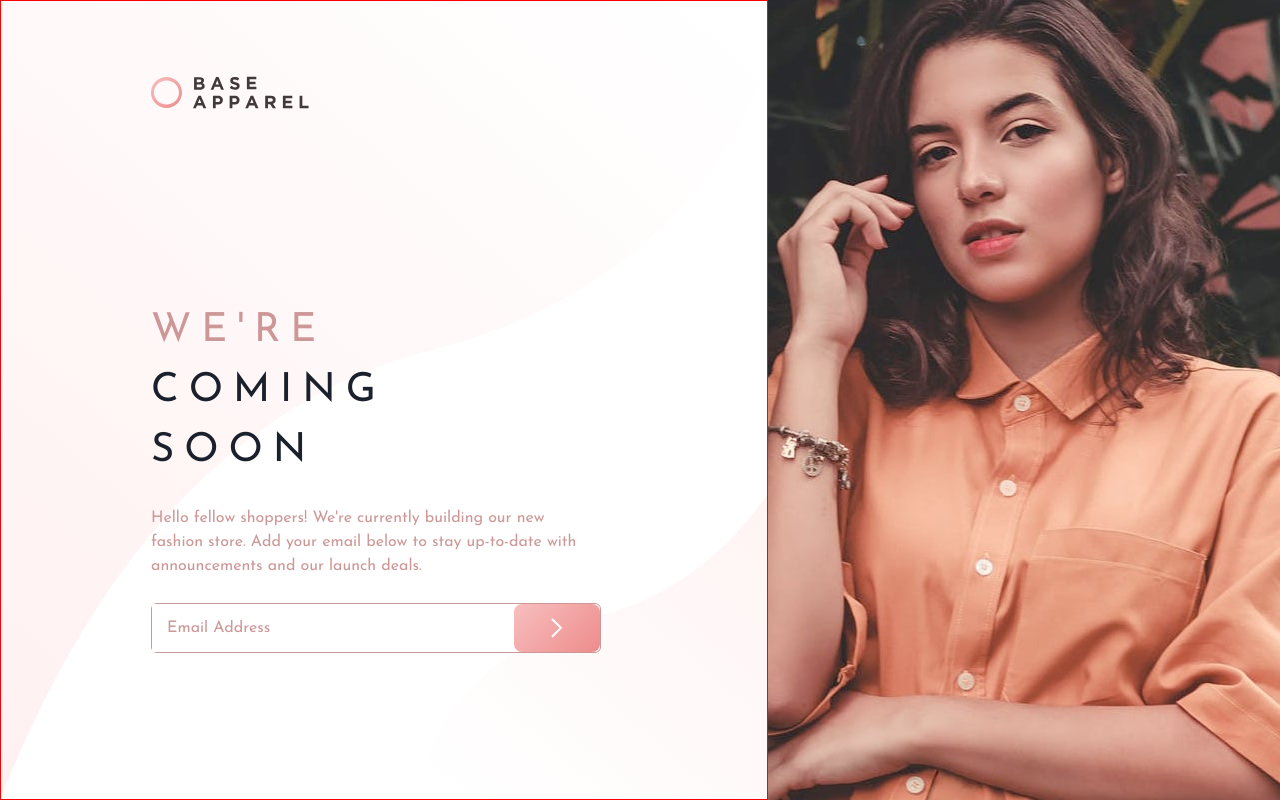
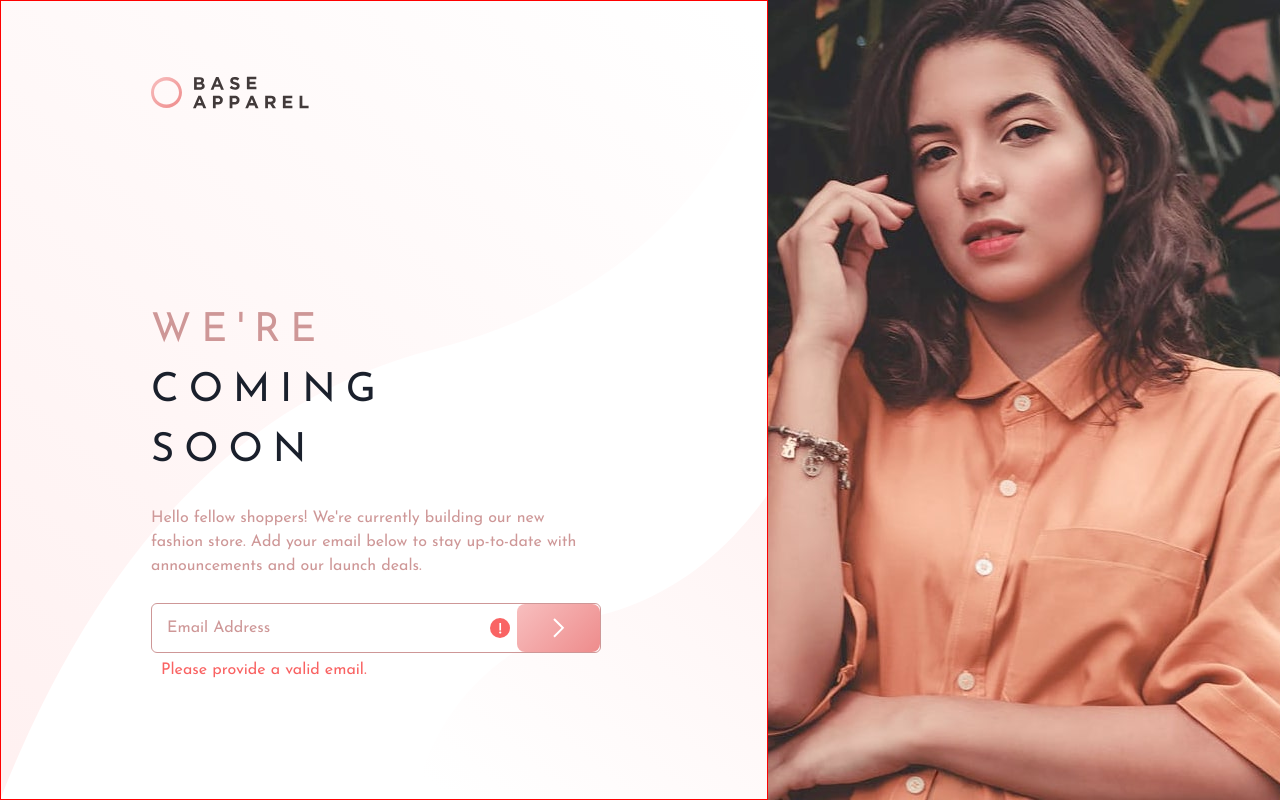
Before and after one commit to davidadediji/base-apparel, a React (Vite) app: page / in a window 1280 px wide. Both pictures are taken after a click on the button 556 px from the left and 628 px from the top of the page. Built offline with nearby package versions, Linux system fonts and the light colour scheme.

Commit message:
chore: add error states and hover

```diff
--- a/src/components/Form.tsx
+++ b/src/components/Form.tsx
@@ -1,38 +1,57 @@
 import React, { useState } from 'react';
 import ArrowRightIcon from '../assets/images/icon-arrow.svg';
-import { Input, Box, Button, Img, Flex } from '@chakra-ui/react';
+import { Input, Box, Button, Img, Flex, Text, color } from '@chakra-ui/react';
+import Error from '../assets/images/icon-error.svg';
 import '../utils/index.css';
 
+export const Form = () => {
+	const [message, setMessage] = useState<string>('');
+	const [isError, setIsError] = useState<Boolean>();
 
-
-export const Form = () => {
-    const [message, setMessage] = useState('');
-    const [error, setError] = useState('');
+	const handleClick = () => {
+		if (message.includes('@') && message !== '') {
+			setIsError(false);
+		} else {
+			setIsError(true);
+		}
+	};
 
 	return (
+		<>
 			<Flex
+				alignItems={'center'}
 				border={'1px solid  hsl(0, 36%, 70%)'}
 				borderRadius={'md'}
 				height={'50px'}
+                _active={isError && { border: "1px solid hsl(0, 93%, 68%)" }}
 			>
 				<input
 					className='input'
 					type='email'
 					placeholder='Email Address'
-                onChange={(e)=>{
+					onChange={(e) => {
 						setMessage(e.target.value);
-
-                    console.log(e.target.value, 'valid email')
+						console.log(message);
 					}}
 				/>
+				{isError && (
+					<Img src={Error} width={'20px'} height={'20px'} mr={'7px'}></Img>
+				)}
 				<Button
 					width={'100px'}
 					height={'100%'}
 					borderRadius={'8px'}
 					bg={'linear-gradient(135deg, hsl(0, 80%, 86%), hsl(0, 74%, 74%))'}
+					onClick={handleClick}
 				>
 					<Img src={ArrowRightIcon}></Img>
 				</Button>
 			</Flex>
+			{isError && (
+				<Text as={'p'} color={'hsl(0, 93%, 68%)'} pl={'10px'} mt={'5px'}>
+					Please provide a valid email.
+				</Text>
+			)}
+		</>
 	);
 };
```
Lines whose indentation alone changed are shown as unchanged.
